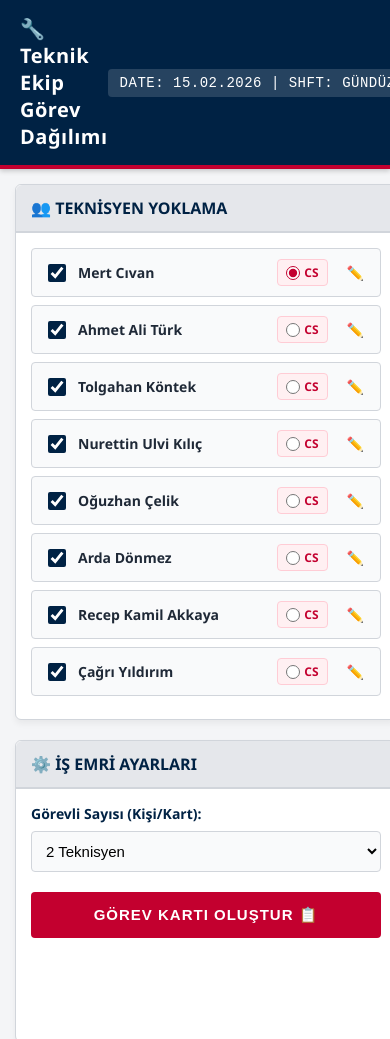
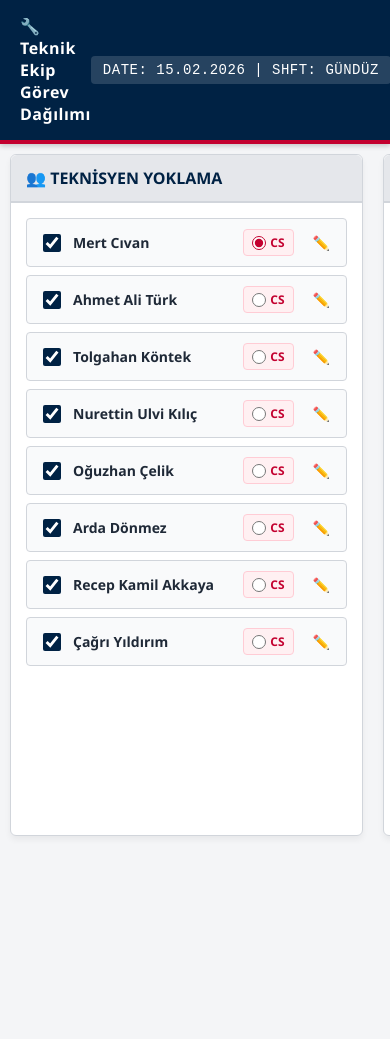
Before and after one commit to kura-cek/Kura, a plain HTML site: page index.html in a window 390 px wide. Shown: the top 1039 px of the page. After the commit the page ends 844 px from the top, so only its background shows below. Drawn offline with Linux system fonts and the light colour scheme.

Commit message:
Add files via upload

```diff
--- a/index.html
+++ b/index.html
@@ -23,6 +23,7 @@
             height: 100vh;
             display: flex;
             flex-direction: column;
+            overflow: hidden; /* Ana sayfa dikey kaydırmayı engelle */
         }
 
         /* Üst Bilgi Çubuğu */
@@ -36,6 +37,7 @@
             border-bottom: 4px solid var(--thy-red);
             box-shadow: 0 2px 5px rgba(0,0,0,0.2);
             z-index: 10;
+            flex-shrink: 0;
         }
 
         .header h1 {
@@ -48,7 +50,6 @@
             gap: 10px;
         }
 
-        /* Tarih ve Vardiya Bilgisi Düzenlendi */
         .shift-info {
             font-family: 'Courier New', Courier, monospace;
             font-size: 14px;
@@ -59,7 +60,7 @@
             white-space: nowrap;
         }
 
-        /* Ana Kapsayıcı */
+        /* Ana Kapsayıcı - Her zaman yatay */
         .layout-container {
             display: flex;
             flex-direction: row;
@@ -69,6 +70,7 @@
             overflow-x: auto;
             overflow-y: hidden;
             align-items: flex-start;
+            scroll-behavior: smooth;
         }
 
         /* Ortak Panel Stilleri */
@@ -278,6 +280,11 @@
             justify-content: space-between;
             align-items: center;
             border-bottom: 2px solid var(--thy-dark-blue);
+            white-space: nowrap; /* SATIR BÖLÜNMESİNİ ENGELLER */
+        }
+
+        .tc-header span {
+            white-space: nowrap;
         }
 
         .tc-badge {
@@ -286,6 +293,7 @@
             padding: 2px 6px;
             font-size: 12px;
             border-radius: 3px;
+            margin-left: 10px;
         }
 
         .tc-meta {
@@ -330,7 +338,7 @@
             margin-left: 8px;
         }
 
-        /* Tekil İmza Alanı (Master Footer) */
+        /* Tekil İmza Alanı */
         .master-footer {
             margin-top: auto;
             border-top: 2px solid var(--thy-dark-blue);
@@ -349,11 +357,17 @@
         ::-webkit-scrollbar-track { background: #E5E7EB; }
         ::-webkit-scrollbar-thumb { background: var(--thy-dark-blue); border-radius: 4px; }
 
-        /* MOBİL UYUM */
+        /* YENİ MOBİL UYUM (Yatay Kaydırma) */
         @media (max-width: 768px) {
-            body { height: auto; overflow-y: auto; }
-            .layout-container { flex-direction: column; overflow: visible; height: auto; padding: 15px; }
-            .panel { width: 100%; max-width: 100%; height: auto; max-height: none; }
+            .header h1 { font-size: 16px; }
+            .layout-container {
+                padding: 10px;
+                scroll-snap-type: x mandatory; /* Kartların ekrana tam oturmasını sağlar */
+            }
+            .panel {
+                min-width: 90vw; /* Telefon ekranının %90'ını kaplar */
+                scroll-snap-align: center;
+            }
             .cards-grid { grid-template-columns: 1fr; }
         }
 
@@ -474,7 +488,6 @@
     </div>
 
     <script>
-        // Tarih formatını sabitle (GG.AA.YYYY)
         const today = new Date();
         const dd = String(today.getDate()).padStart(2, '0');
         const mm = String(today.getMonth() + 1).padStart(2, '0');
@@ -483,7 +496,6 @@
 
         document.getElementById('current-date').innerText = todayStr;
 
-        // Mert Cıvan başa alındı ve varsayılan CS yapıldı
         let peopleData = [
             { id: 4, name: "Mert Cıvan", present: true, isCs: true },
             { id: 1, name: "Ahmet Ali Türk", present: true, isCs: false },
@@ -573,7 +585,6 @@
 
             const csName = csPerson.name;
 
-            // Karıştırma İşlemi (Kura)
             for (let i = presentPeopleNames.length - 1; i > 0; i--) {
                 const j = Math.floor(Math.random() * (i + 1));
                 [presentPeopleNames[i], presentPeopleNames[j]] = [presentPeopleNames[j], presentPeopleNames[i]];
@@ -582,10 +593,8 @@
             const size = parseInt(document.getElementById("group-size").value);
             resultContainer.innerHTML = "";
 
-            // Sayfa düzenini başlat (A4 için)
             let htmlOutput = `<div class="a4-print-container">`;
 
-            // Sadece Yazdırmada Çıkacak Başlık
             htmlOutput += `
                 <div class="print-only-header">
                     <h2>THY TECHNIC - SHIFT WORK ORDERS</h2>
@@ -594,7 +603,6 @@
                 <div class="cards-grid">
             `;
 
-            // İş emirlerini oluştur
             for (let i = 0; i < presentPeopleNames.length; i += size) {
                 const groupMembers = presentPeopleNames.slice(i, i + size);
 
@@ -603,7 +611,6 @@
                     return `<div class="tc-tech">${member.toUpperCase()}${badge}</div>`;
                 }).join("");
 
-                // WO-0001 ve TYPE: TRAINING olarak sabitlendi
                 htmlOutput += `
                     <div class="task-card">
                         <div class="tc-header">
@@ -624,9 +631,8 @@
                 `;
             }
 
-            htmlOutput += `</div>`; // .cards-grid bitişi
+            htmlOutput += `</div>`;
 
-            // Sayfanın en altına yapışacak Tekil İmza Alanı
             htmlOutput += `
                 <div class="master-footer">
                     <div class="mf-section">
@@ -639,7 +645,7 @@
                         <div class="mf-sign-line"></div>
                     </div>
                 </div>
-            </div>`; // .a4-print-container bitişi
+            </div>`;
 
             resultContainer.innerHTML = htmlOutput;
             printBtn.style.display = "flex";
```
